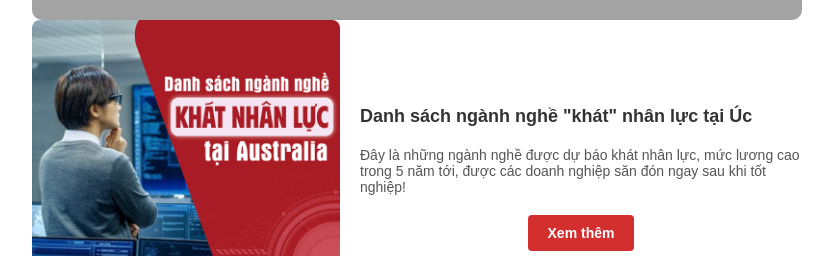
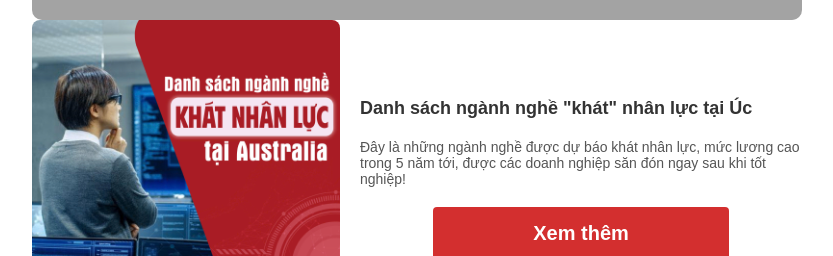
Before and after one commit to dangduy03/360-Connect-limited, a plain HTML site: page index.html in a window 1280 px wide. Shown: the part 544-800 px from the top of the page, without its empty margins (223-1056 px from the left). Drawn offline with Linux system fonts and the light colour scheme.

Commit message:
update-btn

```diff
--- a/Homepage.css
+++ b/Homepage.css
@@ -168,12 +168,12 @@ body {
 .section .content .btn {
     align-self: center;
     margin-top: 10px;
-    padding: 10px 20px;
+    padding: 15px 100px;
     background-color: #d32f2f;
     color: white;
     text-decoration: none;
     border-radius: 4px;
-    font-size: 14px;
+    font-size: 20px;
     font-weight: bold;
     display: inline-block;
 }
```
Also changed, not shown: index.html (renamed from HomePage.html).
